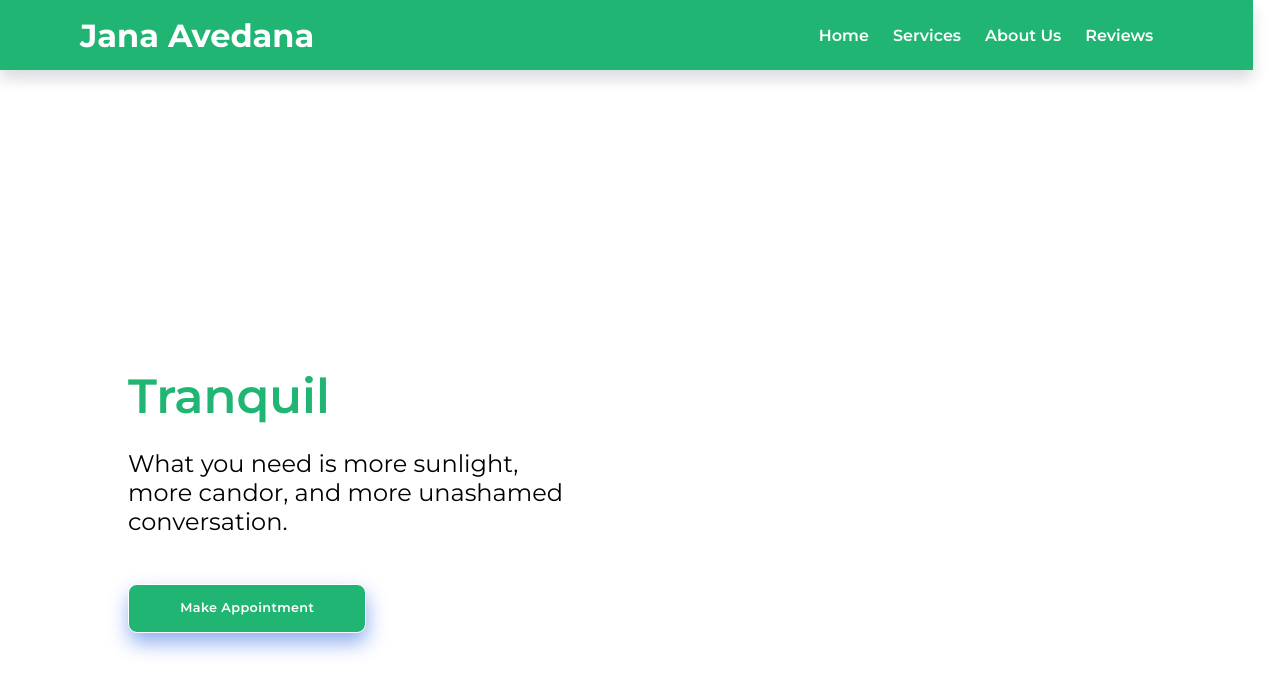
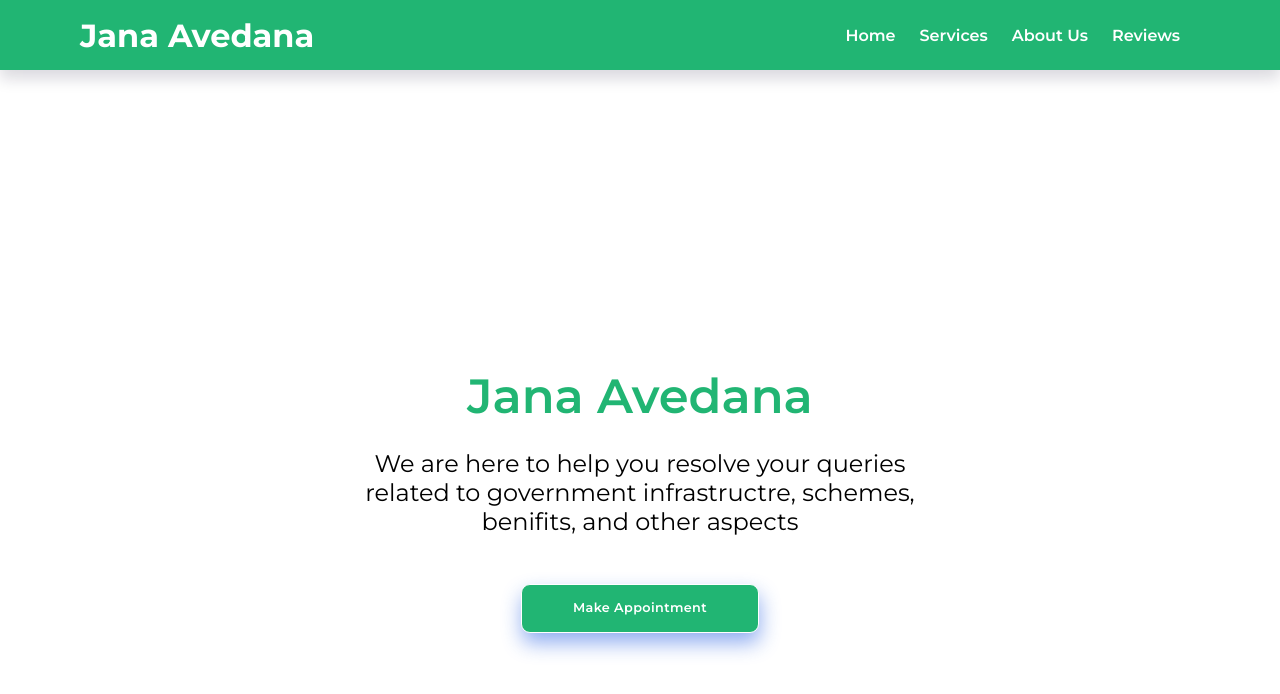
Before and after one commit to Chetan-Bashetti/jana-avedana-ui, a React (Create React App) app: page / in a window 1280 px wide. Shown: the top 694 px of the page. Built offline with nearby package versions, Linux system fonts and the light colour scheme; a web font is replaced by a local one.

Commit message:
Upadated banner styles

```diff
--- a/src/container/banner/banner.css
+++ b/src/container/banner/banner.css
@@ -9,20 +9,22 @@
 	flex-direction: row-reverse;
 	height: 860px;
 	padding: 0 6em;
+	align-items: center;
+	justify-content: center;
 }
 
-.banner-image {
+/* .banner-image {
 	flex: 0.7;
 	background-repeat: no-repeat;
 	background-position: center;
 	background-size: contain;
-}
+} */
 
 .banner-product-description {
 	flex: 0.6;
 	display: flex;
 	justify-content: center;
-	align-items: flex-start;
+	align-items: center;
 	flex-direction: column;
 	padding: 0 2em;
 }
@@ -37,6 +39,8 @@
 	font-size: 1.5em;
 	margin-top: 1em;
 	font-weight: 400;
+	color: var(--sub-title);
+	text-align: center;
 }
 
 .product-desc-2 {
@@ -61,6 +65,11 @@
 		height: 600px;
 		padding: 0;
 	}
+}
+
+.banner-image {
+	flex: 1;
+	display: none;
 }
 
 @media (max-width: 1149px) {
--- a/src/container/banner/banner.js
+++ b/src/container/banner/banner.js
@@ -4,6 +4,7 @@ import MuiModal from 'components/Modal/MuiModal';
 import Button from 'components/Button/Button';
 
 import './banner.css';
+import QueryForm from 'components/QueryForm/QueryForm';
 
 const BannerDescription = ({ name = '', handleOpen, frame }) => {
 	return (
@@ -16,14 +17,14 @@ const BannerDescription = ({ name = '', handleOpen, frame }) => {
 					className='product-name'
 					style={{ color: frame === 1 ? 'white' : '' }}
 				>
-					Tranquil
+					Jana Avedana
 				</div>
 				<div
 					className='product-desc'
 					style={{ color: frame === 1 ? 'white' : '' }}
 				>
-					What you need is more sunlight, more candor, and more unashamed
-					conversation.
+					We are here to help you resolve your queries related to government
+					infrastructre, schemes, benifits, and other aspects
 				</div>
 				<div style={{ marginTop: '3em' }}>
 					<Button title='Make appointment' onClick={handleOpen} />
@@ -57,7 +58,7 @@ const Banner = ({ setSnackBar }) => {
 			</div>
 
 			<MuiModal
-				children={<>Your consultataion has been confirmed for Sunday 2PM </>}
+				children={<QueryForm />}
 				open={open}
 				handleClose={handleClose}
 			/>
```
